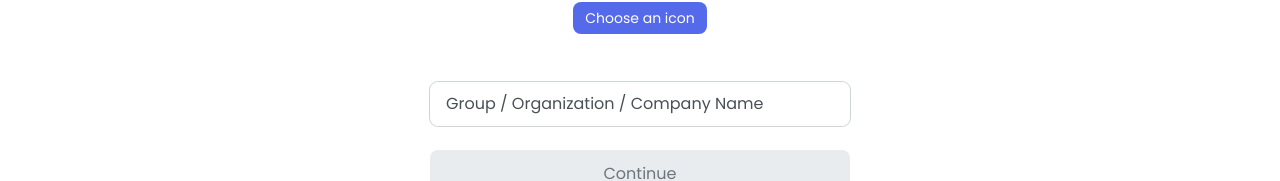
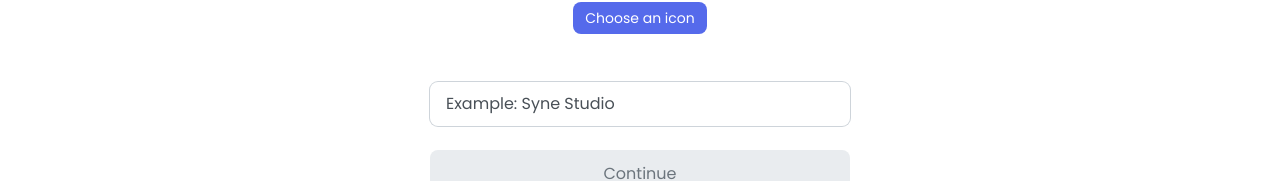
Before and after one commit to jeannyinthelamp/sycamore.ai, a React (Create React App) app: page /onboarding_4 in a window 1280 px wide. Shown: the part 552-733 px from the top of the page. Built offline with nearby package versions, Linux system fonts and the light colour scheme; no server answers; a web font is replaced by a local one.

Commit message:
Update Back icon and input field

```diff
--- a/src/Pages/Onboarding/Onboarding_4.js
+++ b/src/Pages/Onboarding/Onboarding_4.js
@@ -35,6 +35,7 @@ export default function Onboarding_4() {
   };
 
   const handleCompanyNameChange = (e) => {
+
     const newCompanyName = e.target.value;
         // Check the rules
     setCompanyName(newCompanyName);
@@ -139,7 +140,7 @@ export default function Onboarding_4() {
               //
               type='text'
               name='company-name'
-              placeholder='Group / Organization / Company Name'
+              placeholder='Example: Syne Studio'
               value={companyName}
               onChange={handleCompanyNameChange}
               className={`${detectBrowser()} w-[100%] h-auto py-[10px] px-[16px] font-Poppins font-normal text-[#212529] leading-[24px]  outline outline-1 rounded-lg placeholder:text-[#495057] ${
--- a/src/Pages/Onboarding/Onboarding_Validation/Onboarding_Validation.js
+++ b/src/Pages/Onboarding/Onboarding_Validation/Onboarding_Validation.js
@@ -14,6 +14,7 @@ export const validateCompanyName = (
     //remove any leading/trailing white space or double spacing
     companyName = companyName.trim();
     companyName = companyName.replace(/\s+/g, " ");
+    console.log("Company name is valid:", companyName);
 
     // TODO: make sure name is unique
     // send name to firebase store and check if it is unique
```
Also changed, not shown: src/Assets/Icons/Onboarding_Icons/back.svg, src/Assets/Icons/Onboarding_Icons/back_selected.svg.
